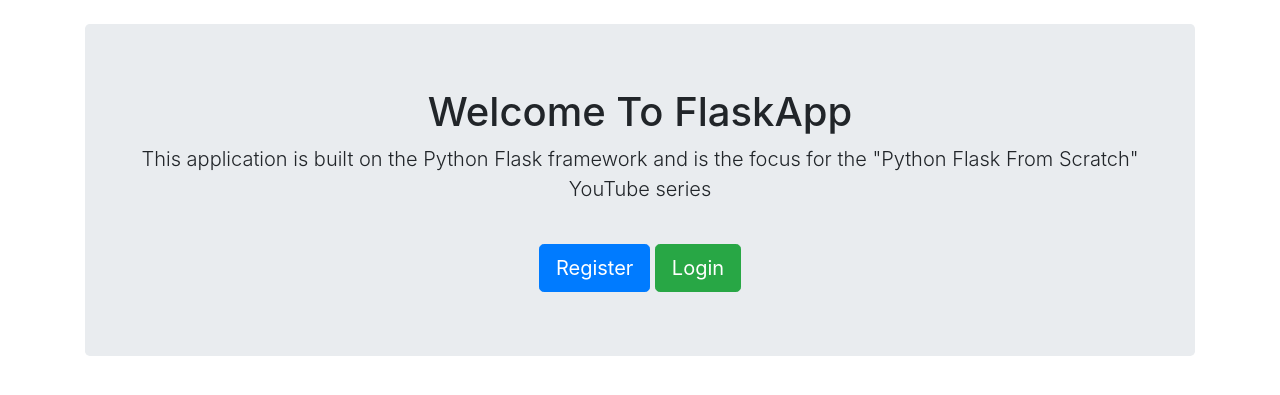
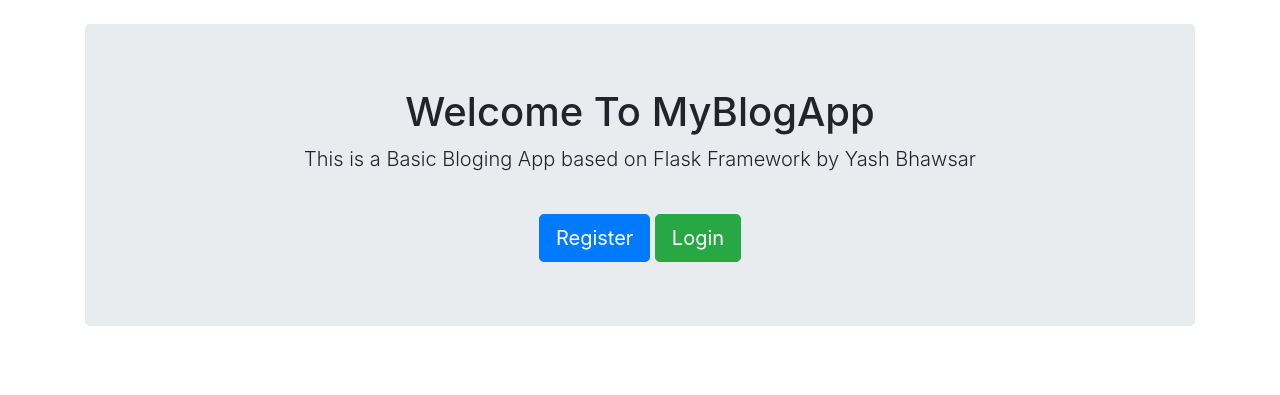
Before and after one commit to yash872/Flask_Blog, a Flask app: page / in a window 1280 px wide. Shown: the part 56-451 px from the top of the page. Run offline with Flask 2, Linux system fonts and the light colour scheme; some libraries are stand-ins or nearby versions.

Commit message:
Update home.html

```diff
--- a/templates/home.html
+++ b/templates/home.html
@@ -3,8 +3,8 @@
 {% block body %}
 
 <div class="jumbotron text-center">
-    <h1>Welcome To FlaskApp</h1>
-    <p class="lead">This application is built on the Python Flask framework and is the focus for the "Python Flask From Scratch" YouTube series</p>
+    <h1>Welcome To MyBlogApp</h1>
+    <p class="lead">This is a Basic Bloging App based on Flask Framework by Yash Bhawsar</p>
     <br>
     {% if session.logged_in == NULL %}
       <a href="/register" class="btn btn-primary btn-lg">Register</a>
```
